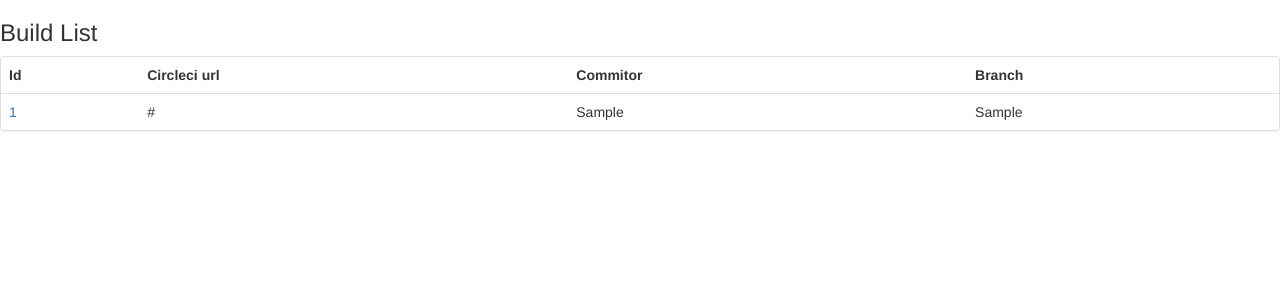
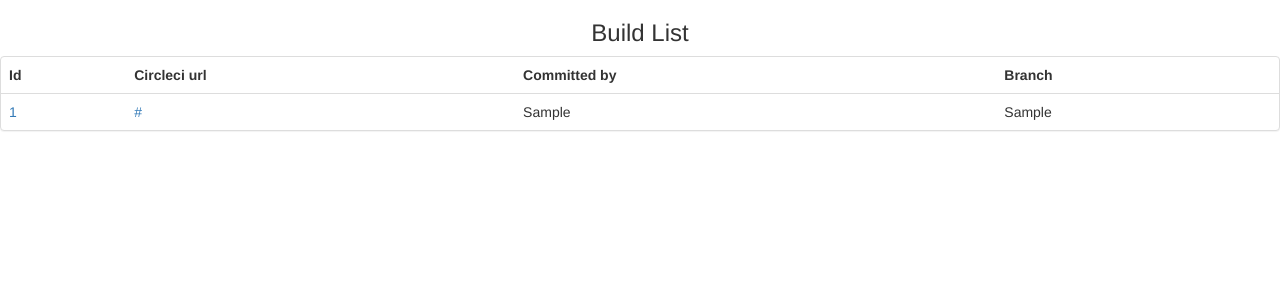
Before and after one commit to MagikVision/mvp-cd, a Django app: page /status/ in a window 1280 px wide. Shown: the top 300 px of the page. Run offline with Django 3.2, Linux system fonts and the light colour scheme; tables that the repository leaves empty hold one stand-in row (values such as "Sample post"); some libraries are stand-ins or nearby versions.

Commit message:
html changes

```diff
--- a/mvp_cd/deploy_app/templates/build_list.html
+++ b/mvp_cd/deploy_app/templates/build_list.html
@@ -14,7 +14,7 @@
     <body
     style=" margin:4; padding:4">
 
-    <h3 ALIGN="LEFT"> Build List</h3>
+    <h3 ALIGN="CENTER"> Build List</h3>
 <div class="row">
   <div class="col-md-12" >
       <div class="panel panel-default"  style = "margin:4; padding:4">
@@ -22,14 +22,14 @@
               <tr>
                 <th>Id</th>
                 <th>Circleci url</th>
-                <th>Commitor</th>
+                <th>Committed by</th>
                 <th>Branch</th>
               </tr>
 
               {% for list_item in build_list %}
                <tr>
                <td> <a href="{% url 'details' list_item.id %}">{{ list_item.id}}</a></td>
-                <td>{{ list_item.circleci_url }}</td>
+                <td><a href="{{ list_item.circleci_url }}">{{ list_item.circleci_url }}</a></td>
                 <td>{{ list_item.commitor }}</td>
                 <td>{{ list_item.branch }}</td>
                 </tr>
```
Also changed, not shown: mvp_cd/deploy_app/templates/build_info.html (+6 -3 lines).
